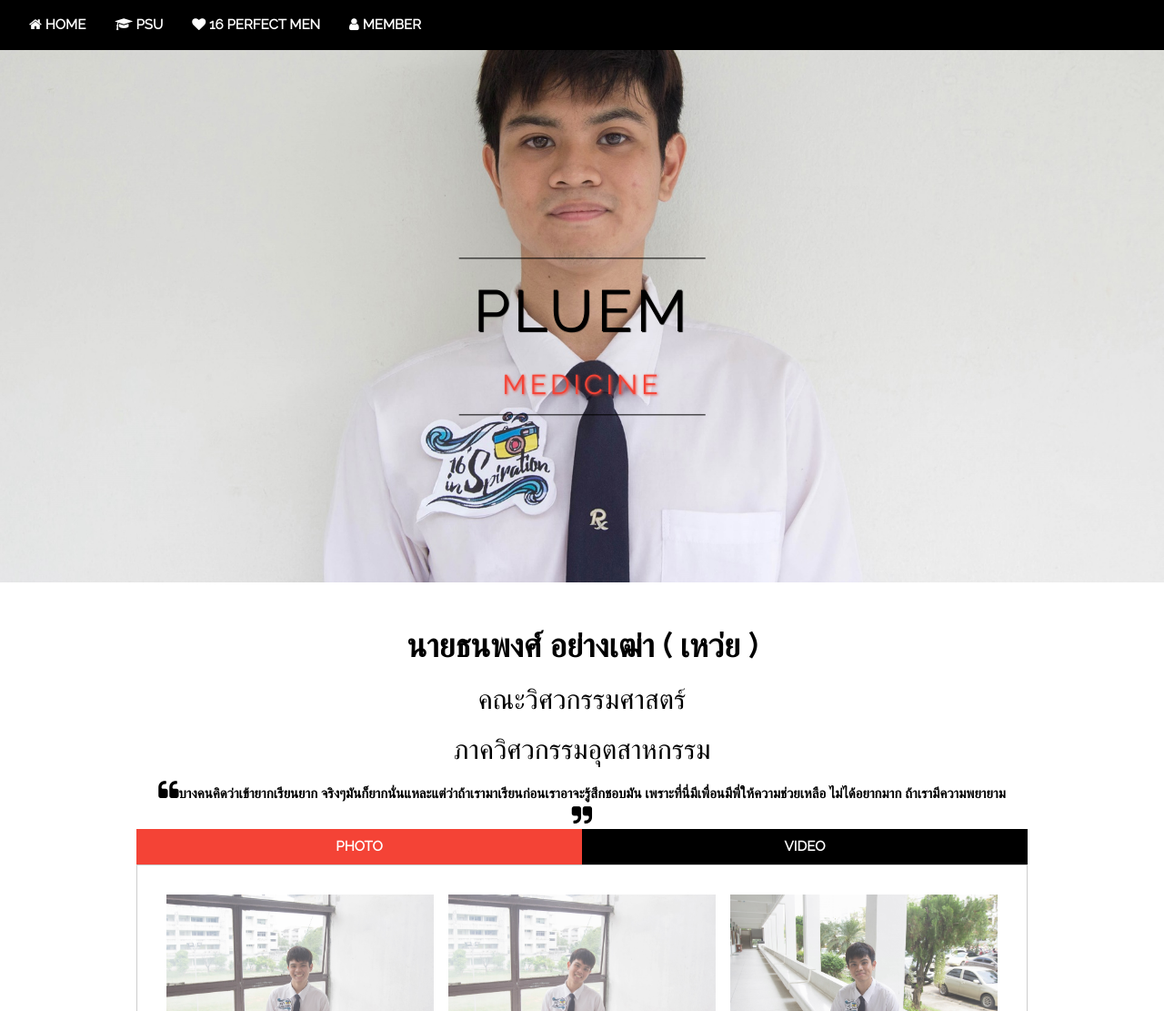
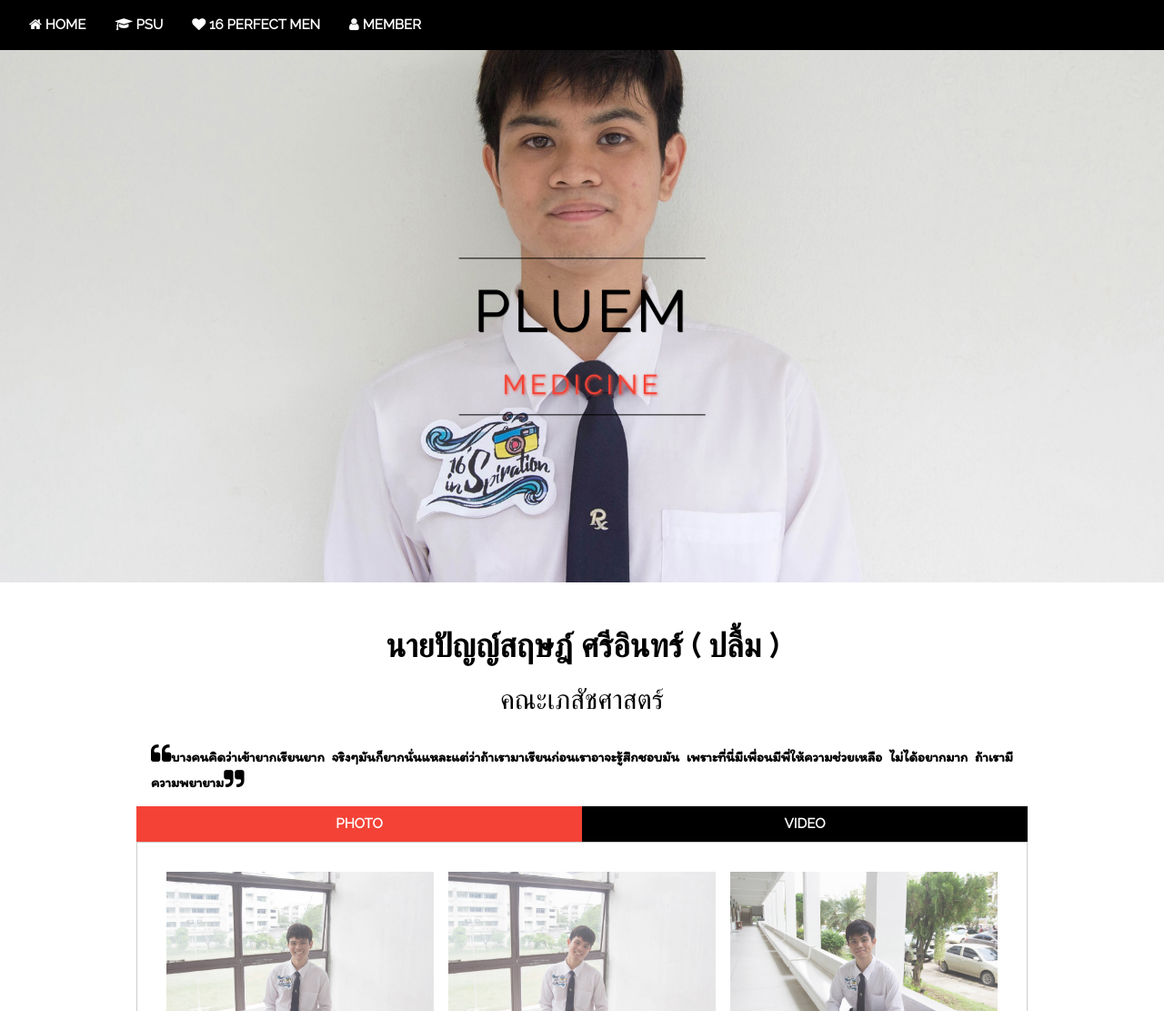
Before and after one commit to impalmn/16Inspirations-pluem, a plain HTML site: page index.html in a window 1280 px wide. Shown: the top 1111 px of the page at 91% size. Drawn offline with nearby package versions, Linux system fonts and the light colour scheme.

Commit message:
Update index.html

```diff
--- a/index.html
+++ b/index.html
@@ -41,13 +41,13 @@ h3,h4,h5,h6,p {font-family: "Itim", sans-serif}
   <!-- About -->
 <div class="w3-container w3-padding-32" id="us">
   <div class="w3-content">
-    <h1 class="w3-center w3-text-black"><b>นายธนพงศ์ อย่างเฒ่า ( เหว่ย )</b></h1>
-    <h2 class="w3-center w3-text-black">คณะวิศวกรรมศาสตร์</h2>
-    <h2 class="w3-center w3-text-black">ภาควิศวกรรมอุตสาหกรรม</h2>
+    <h1 class="w3-center w3-text-black"><b>นายปัญญ์สฤษฎ์ ศรีอินทร์ ( ปลื้ม )</b></h1>
+    <h2 class="w3-center w3-text-black">คณะเภสัชศาสตร์</h2>
+
 
   <!-- ???? -->
   <div class="w3-container w3-center">
- <i class="fa fa-quote-left" style="font-size:24px"></i>บางคนคิดว่าเข้ายากเรียนยาก จริงๆมันก็ยากนั่นแหละแต่ว่าถ้าเรามาเรียนก่อนเราอาจะรู้สึกชอบมัน เพราะที่นี่มีเพื่อนมีพี่ให้ความช่วยเหลือ ไม่ได้อยากมาก ถ้าเรามีความพยายาม<i class="fa fa-quote-right" style="font-size:24px"></i>
+  <p class="w3-justify"><i class="fa fa-quote-left" style="font-size:24px"></i>บางคนคิดว่าเข้ายากเรียนยาก จริงๆมันก็ยากนั่นแหละแต่ว่าถ้าเรามาเรียนก่อนเราอาจะรู้สึกชอบมัน เพราะที่นี่มีเพื่อนมีพี่ให้ความช่วยเหลือ ไม่ได้อยากมาก ถ้าเรามีความพยายาม<i class="fa fa-quote-right" style="font-size:24px"></i></p>
 </div>
 
   <!-- bar -->
```
